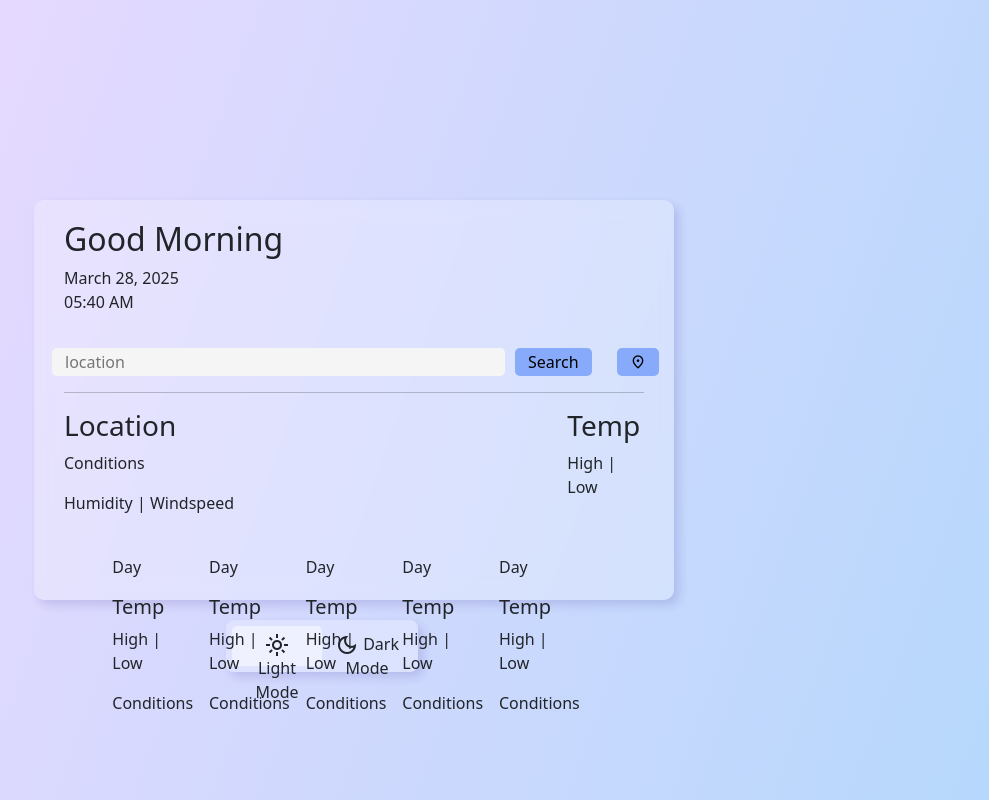
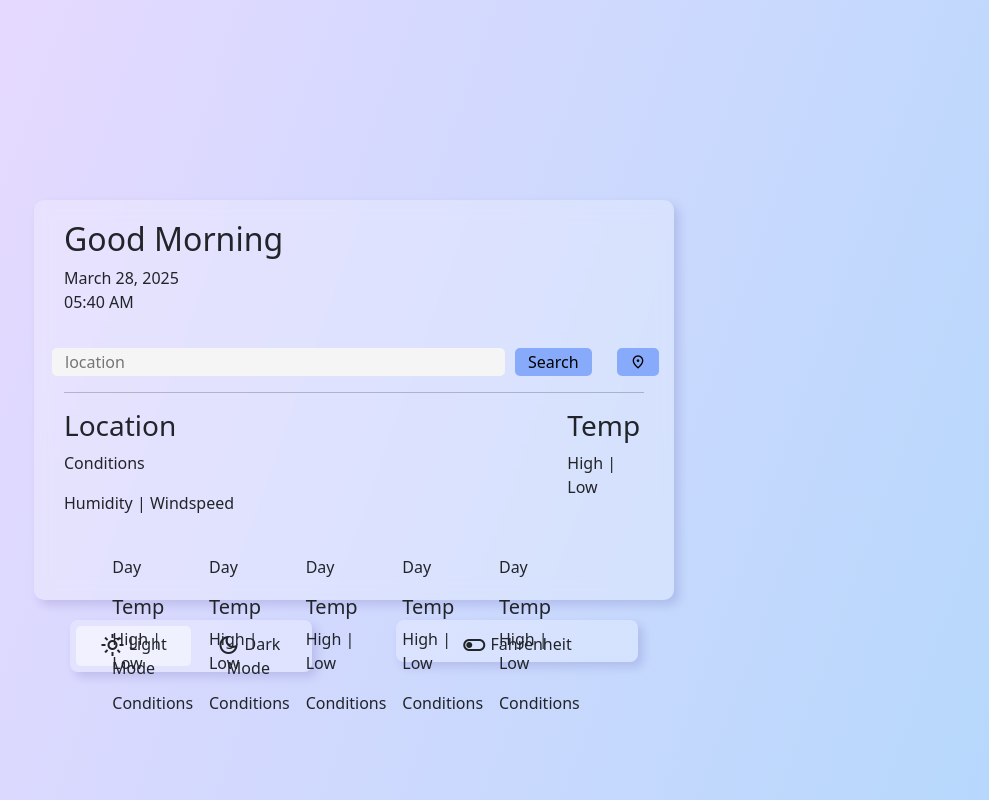
Before and after one commit to ESBorth/weather-app, a React (Create React App) app: page / in a window 1280 px wide. Shown: the whole page, without its empty margins (286-1275 px from the left). Built offline with nearby package versions, Linux system fonts and the light colour scheme; the HTML template or start-up script is replaced by a standard one.

Commit message:
added temperature model button

```diff
--- a/public/index.html
+++ b/public/index.html
@@ -8,7 +8,7 @@
     <meta name="description" content="Web site created using create-react-app"/>
     <title>Weather App 🌤️</title>
     <link href="https://fonts.googleapis.com/css2?family=Material+Symbols+Outlined" rel="stylesheet" />
-    <link rel="stylesheet" href="https://fonts.googleapis.com/css2?family=Material+Symbols+Outlined:opsz,wght,FILL,GRAD@20..48,100..700,0..1,-50..200&icon_names=dark_mode,location_on,light_mode,clear_day,thunderstorm,rainy,flood,rainy_light,rainy_heavy,snowing,ac_unit,cloud,partly_cloudy_day,partly_cloudy_night,foggy,mist,air" />
+    <link rel="stylesheet" href="https://fonts.googleapis.com/css2?family=Material+Symbols+Outlined:opsz,wght,FILL,GRAD@20..48,100..700,0..1,-50..200&icon_names=dark_mode,location_on,light_mode,clear_day,thunderstorm,rainy,flood,rainy_light,rainy_heavy,snowing,ac_unit,cloud,partly_cloudy_day,partly_cloudy_night,foggy,mist,air,toggle_on,toggle_off" />
     <script src = "https://unpkg.com/axios/dist/axios.min.js"></script>
   </head>
   <body>
--- a/src/App.css
+++ b/src/App.css
@@ -86,9 +86,9 @@ input[type='text']{
     transform: translateY(7px);
 }
 .darkmode{
-    width: 15%;
+    width: 80%;
     background-color: rgba(255, 255, 255, 0.25);
-    margin: 20px 0px 0px 40%;
+    margin: 20px 0px 0px 10%;
     padding: 6px;
     border-radius: 8px;
     box-shadow: 5px 5px 10px rgb(49, 33, 138, 0.15);
@@ -96,9 +96,9 @@ input[type='text']{
     transition: background-color 0.5s;
 }
 .darkmode-dark{
-    width: 15%;
+    width: 80%;
     background-color: rgba(0, 0, 0, 0.25);
-    margin: 20px 0px 0px 40%;
+    margin: 20px 0px 0px 10%;
     padding: 6px;
     border-radius: 8px;
     box-shadow: 5px 5px 10px rgb(49, 33, 138, 0.15);
--- a/src/App.js
+++ b/src/App.js
@@ -5,6 +5,7 @@ import './App.css';
 import TopBar from './components/topBar.jsx';
 import Forecast from './components/forecast.jsx';
 import DarkMode from './components/darkmode.jsx';
+import TempSwitcher from './components/temperatureSwitch.jsx';
 import { getTheDate } from './functions/getDate';
 import { getTheTime, isMorning } from './functions/getTime';
 import { getDefaultColor } from './functions/handleDefaultColor.js';
@@ -17,6 +18,7 @@ function App() {
   const [morning, setMorning] = useState(isMorning());
   const [checked, setChecked] = useState(getDefaultColor());
   const [locationData, setLocationData] = useState();
+  const [switched, setSwitched] = useState(false);
 
   useEffect(() => {
     setMorning(isMorning());
@@ -30,6 +32,10 @@ function App() {
 
   const handleCheckedChange = () => {
     setChecked(!checked);
+  };
+  const handleSwitched = () => {
+    setSwitched(!switched);
+    console.log(switched);
   };
 
   const handleSearch = (data) => {
@@ -66,8 +72,16 @@ function App() {
           <Forecast/>
         </div>
       </div>
-      <div onClick={()=>handleCheckedChange()}>
-        <DarkMode checked={checked} setChecked={setChecked} onClick={()=>handleCheckedChange()}/>
+      <div className = "row">
+        <div className = "col-sm-3"></div>
+        <div className="col-sm-3" onClick={()=>handleCheckedChange()}>
+          <DarkMode checked={checked} setChecked={setChecked}/>
+        </div>
+        <div className="col-sm-3" onClick={()=>handleSwitched()}>
+          <TempSwitcher switched={switched} checked={checked} setSwitched={setSwitched}/>
+        </div>
+      </div>
+      <div>
       </div>
     </div>
   );
--- /dev/null
+++ b/src/components/temperatureSwitch.jsx
@@ -0,0 +1,12 @@
+import React, { useState } from 'react';
+const TempSwitcher = ( { switched, setSwitched, checked } ) => {
+    return (
+        <div>
+          <div>{checked ? (<p className="darkmode-dark">
+            {switched ? (<span className="material-symbols-outlined icons">toggle_on</span>) : (<span className="material-symbols-outlined icons">toggle_off</span>)}{!switched ? " Fahrenheit" : " Celsius"}
+          </p>) : <p className="darkmode">
+            {switched ? (<span className="material-symbols-outlined icons">toggle_on</span>) : (<span className="material-symbols-outlined icons">toggle_off</span>)}{!switched ? " Fahrenheit" : " Celsius"}</p>}</div>
+        </div>
+    )
+}
+export default TempSwitcher;
```
